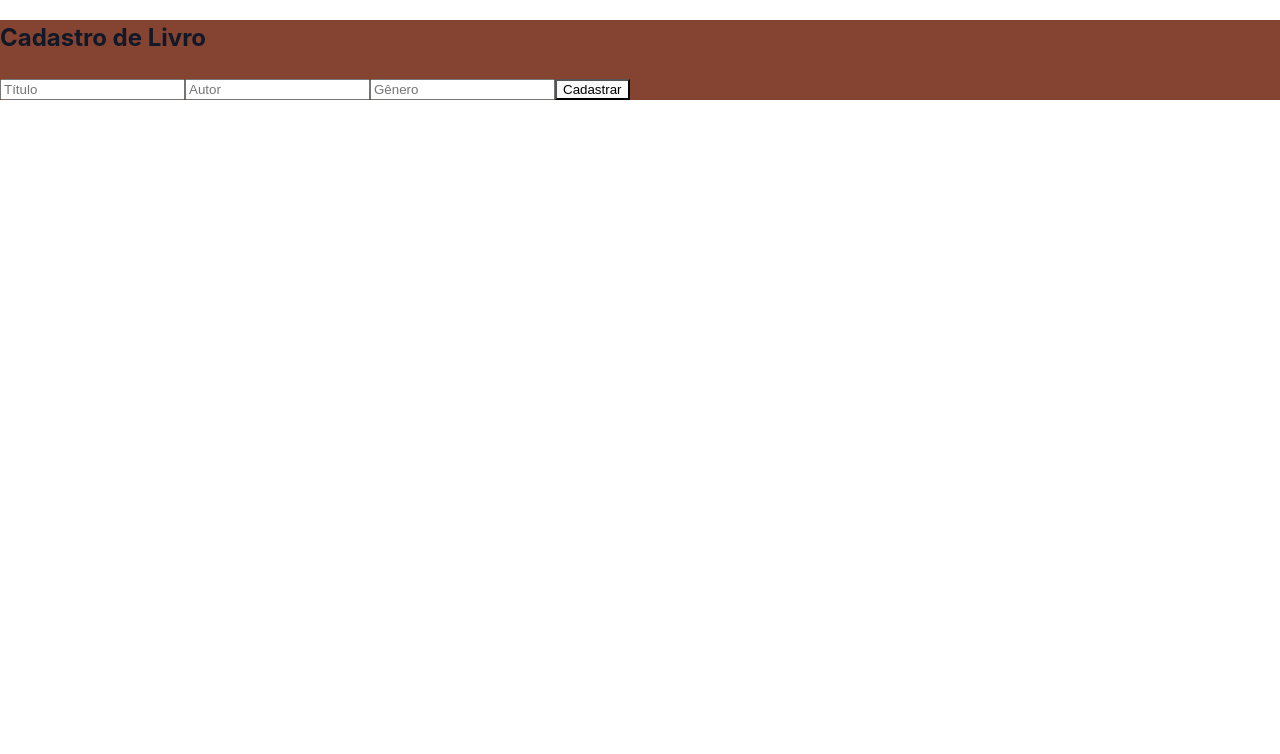
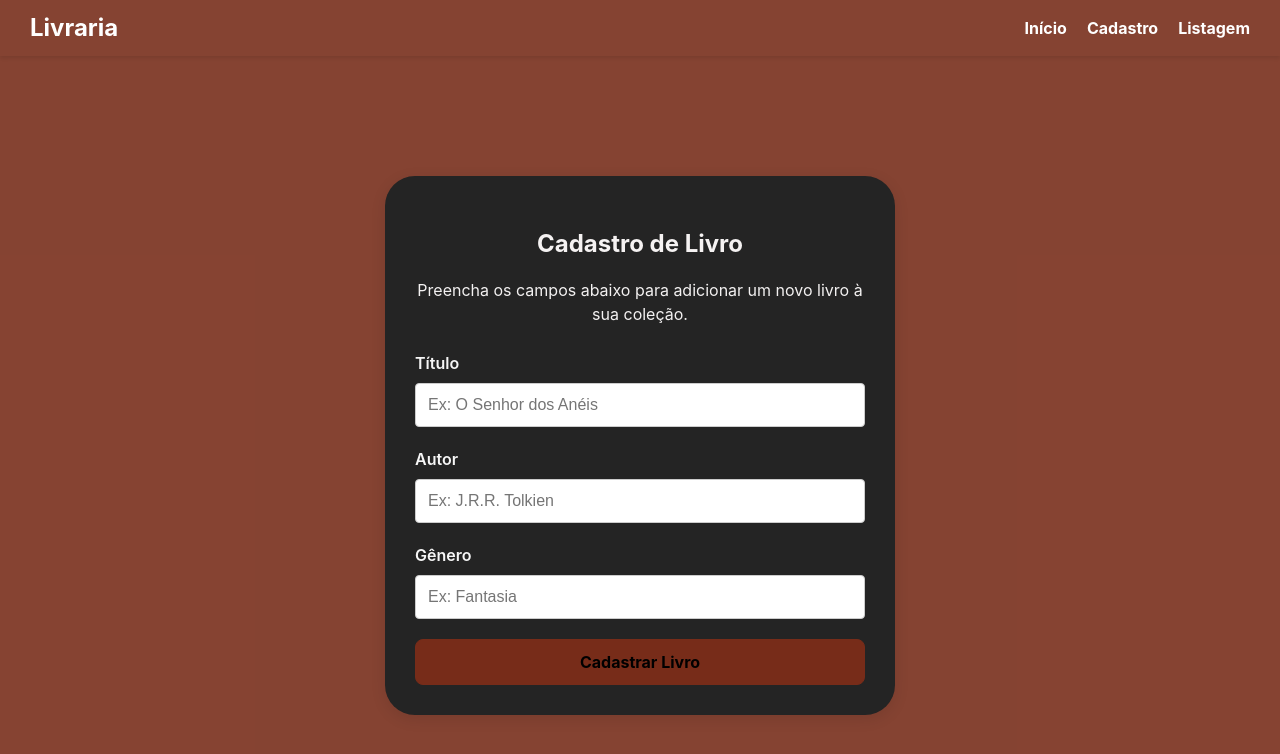
Before and after one commit to santigas/biblioteca-app, a React app: page /cadastro in a window 1280 px wide. Shown: the top 754 px of the page. Built offline with nearby package versions, Linux system fonts and the light colour scheme; the HTML template or start-up script is replaced by a standard one.

Commit message:
feat: add initial structure

```diff
--- a/src/App.jsx
+++ b/src/App.jsx
@@ -1,4 +1,5 @@
 import { BrowserRouter as Router, Routes, Route } from "react-router-dom";
+import Header from "./components/header/Header.jsx"; // ← Adicione esta linha
 import Home from "./pages/Home.jsx";
 import Cadastro from "./pages/Cadastro.jsx";
 import Listagem from "./pages/Listagem.jsx";
@@ -6,6 +7,7 @@ import Listagem from "./pages/Listagem.jsx";
 function App() {
   return (
     <Router>
+      <Header /> {/* ← Fica fixo em todas as páginas */}
       <div className="container mt-4">
         <Routes>
           <Route path="/" element={<Home />} />
--- a/src/components/BookCard.jsx
+++ b/src/components/BookCard.jsx
@@ -1,10 +1,14 @@
-export default function BookCard({ livro }) {
+export default function BookCard({ livro, onRemover }) {
   return (
     <div className="card mb-2">
       <div className="card-body">
         <h5 className="card-title">{livro.titulo}</h5>
         <p className="card-text">Autor: {livro.autor}</p>
         <p className="card-text">Gênero: {livro.genero}</p>
+
+        <button className="delete-btn" onClick={onRemover}>
+          Excluir
+        </button>
       </div>
     </div>
   );
--- a/src/components/header/header.jsx
+++ b/src/components/header/header.jsx
@@ -1,3 +1,4 @@
+import { Link } from 'react-router-dom';
 import './header.css';
 
 const Header = () => {
@@ -8,10 +9,9 @@ const Header = () => {
       </div>
       <nav className="header-nav">
         <ul>
-          <li><a href="#home">inicio</a></li>
-          <li><a href="#sobre">Sobre</a></li>
-          <li><a href="#servicos">Serviços</a></li>
-          <li><a href="#cadastro">cadastro</a></li>
+          <li><Link to="/">Início</Link></li>
+          <li><Link to="/cadastro">Cadastro</Link></li>
+          <li><Link to="/listagem">Listagem</Link></li>
         </ul>
       </nav>
     </header>
--- a/src/pages/Cadastro.jsx
+++ b/src/pages/Cadastro.jsx
@@ -1,54 +1,82 @@
-import { useState, useEffect } from "react";
+import { useState } from "react";
+import "./cadastro.css"; // Importando o CSS
 
 export default function Cadastro() {
   const [titulo, setTitulo] = useState("");
   const [autor, setAutor] = useState("");
   const [genero, setGenero] = useState("");
-  const [livros, setLivros] = useState(() => {
-    return JSON.parse(localStorage.getItem("livros")) || [];
-  });
+  const [mensagem, setMensagem] = useState("");
 
   const handleSubmit = (e) => {
     e.preventDefault();
+
+    // Pega os livros já existentes no localStorage
+    const livrosSalvos = JSON.parse(localStorage.getItem("livros")) || [];
+
     const novoLivro = { titulo, autor, genero };
-    const atualizados = [...livros, novoLivro];
-    setLivros(atualizados);
-    localStorage.setItem("livros", JSON.stringify(atualizados));
+
+    // Adiciona o novo livro à lista
+    const livrosAtualizados = [...livrosSalvos, novoLivro];
+
+    // Salva a lista atualizada no localStorage
+    localStorage.setItem("livros", JSON.stringify(livrosAtualizados));
+
+    // Limpa os campos do formulário
     setTitulo("");
     setAutor("");
     setGenero("");
+
+    // Exibe uma mensagem de sucesso
+    setMensagem("Livro cadastrado com sucesso!");
+    setTimeout(() => setMensagem(""), 3000); // Limpa a mensagem após 3 segundos
   };
 
   return (
-    <div>
+    <div className="cadastro-container">
+      <div className="cadastro-form-wrapper">
         <h2>Cadastro de Livro</h2>
-      <form onSubmit={handleSubmit}>
+        <p>Preencha os campos abaixo para adicionar um novo livro à sua coleção.</p>
+        <form onSubmit={handleSubmit} className="cadastro-form">
+          <div className="form-group">
+            <label htmlFor="titulo">Título</label>
             <input
+              id="titulo"
               type="text"
-          placeholder="Título"
+              placeholder="Ex: O Senhor dos Anéis"
               value={titulo}
               onChange={(e) => setTitulo(e.target.value)}
-          className="form-control mb-2"
+              className="form-control"
               required
             />
+          </div>
+          <div className="form-group">
+            <label htmlFor="autor">Autor</label>
             <input
+              id="autor"
               type="text"
-          placeholder="Autor"
+              placeholder="Ex: J.R.R. Tolkien"
               value={autor}
               onChange={(e) => setAutor(e.target.value)}
-          className="form-control mb-2"
+              className="form-control"
               required
             />
+          </div>
+          <div className="form-group">
+            <label htmlFor="genero">Gênero</label>
             <input
+              id="genero"
               type="text"
-          placeholder="Gênero"
+              placeholder="Ex: Fantasia"
               value={genero}
               onChange={(e) => setGenero(e.target.value)}
-          className="form-control mb-2"
+              className="form-control"
               required
             />
-        <button type="submit" className="btn btn-primary">Cadastrar</button>
+          </div>
+          <button type="submit" className="btn btn-primary w-100">Cadastrar Livro</button>
         </form>
+        {mensagem && <div className="alert alert-success mt-3">{mensagem}</div>}
+      </div>
     </div>
   );
 }
--- a/src/pages/Home.jsx
+++ b/src/pages/Home.jsx
@@ -1,7 +1,6 @@
 import React from 'react';
 import "./home.css";
 // O componente Header seria importado de sua pasta de componentes.
-import Header from "../components/header/Header";
 
 // --- Componente de Ícone de Estrela ---
 const StarIcon = ({ filled }) => (
@@ -27,19 +26,19 @@ const readingTips = [
   },
   {
     id: 2,
-    title: 'Kimetsu no Yaiba',
-    author: 'Koyoharu Gotouge',
+    title: 'Deixe de Ser Pobre',
+    author: 'Tiago Fonseca',
     rating: 5,
-    description: 'A história segue Tanjiro Kamado, que após perder sua família para demônios e ver sua irmã virar uma deles, busca uma cura para Nezuko e vingança.',
-    imageUrl: 'https://m.media-amazon.com/images/I/91YlzTkLWHL._UF1000,1000_QL80_.jpg',
+    description: 'Deixe de Ser Pobre é um guia de transformação pessoal e financeira, voltado a quem quer sair das dificuldades econômicas e conquistar sucesso com atitude e conhecimento.',
+    imageUrl: 'https://m.media-amazon.com/images/I/71qAGtcqCTL.jpg',
   },
   {
     id: 3,
-    title: 'Blue Lock',
-    author: 'Muneyuki Kaneshiro',
+    title: 'Harry Potter e a Pedra Filosofal',
+    author: 'J.K. Rowling',
     rating: 4,
-    description: 'Blue Lock é um anime e mangá de futebol que acompanha Yoichi Isagi e outros jovens atacantes em um treinamento intenso e competitivo criado para formar o melhor centroavante do mundo.',
-    imageUrl: 'https://i.ebayimg.com/images/g/84gAAOSwxMhi0tIO/s-l1200.jpg',
+    description: 'Harry Potter é um jovem bruxo órfão, famoso por sobreviver a Lord Voldemort, e protagoniza a série que mostra suas aventuras em Hogwarts e sua luta contra o bruxo das trevas.',
+    imageUrl: 'https://http2.mlstatic.com/D_NQ_NP_754630-MLU77444326845_072024-O.webp',
   },
 ];
 
@@ -70,7 +69,6 @@ const BookCard = ({ book }) => {
 export default function Home() {
   return (
     <div className="home-page">
-     <Header/>
       <main className="home-container">
         {/* Seção de Boas-Vindas */}
         <section className="welcome-section">
--- a/src/pages/Listagem.jsx
+++ b/src/pages/Listagem.jsx
@@ -1,5 +1,6 @@
 import { useState, useEffect } from "react";
 import BookCard from "../components/BookCard";
+import "./listagem.css";
 
 export default function Listagem() {
   const [livros, setLivros] = useState([]);
@@ -9,12 +10,26 @@ export default function Listagem() {
     setLivros(armazenados);
   }, []);
 
+  function removerLivro(index) {
+    const novosLivros = livros.filter((_, i) => i !== index);
+    setLivros(novosLivros);
+    localStorage.setItem("livros", JSON.stringify(novosLivros));
+  }
+
   return (
-    <div>
-      <h2>Lista de Livros</h2>
-      {livros.map((livro, index) => (
-        <BookCard key={index} livro={livro} />
-      ))}
-    </div>
+    <main className="listagem-container">
+      <h2 className="titulo-principal">Lista de Livros</h2>
+      {livros.length === 0 ? (
+        <p>Nenhum livro cadastrado.</p>
+      ) : (
+        livros.map((livro, index) => (
+          <BookCard
+            key={index}
+            livro={livro}
+            onRemover={() => removerLivro(index)} // aqui passa a função
+          />
+        ))
+      )}
+    </main>
   );
 }
--- a/src/pages/cadastro.css
+++ b/src/pages/cadastro.css
@@ -0,0 +1,75 @@
+.cadastro-container {
+  display: flex;
+  justify-content: center;
+  align-items: flex-start;
+  padding: 120px 20px 40px 20px; /* topo maior */
+  min-height: calc(100vh - 150px);
+}
+.cadastro-form-wrapper {
+  max-width: 450px;
+  width: 100%;
+  background-color: #242424;
+  padding: 30px;
+  border-radius: 30px;
+  box-shadow: 0 4px 15px rgba(0, 0, 0, 0.1);
+  color: #772c19;
+}
+
+.cadastro-form-wrapper h2 {
+  text-align: center;
+  margin-bottom: 10px;
+  font-weight: 700;
+  color: #f5f2f2;
+}
+
+.cadastro-form-wrapper p {
+  text-align: center;
+  margin-bottom: 25px;
+  color: #f3f1f1;
+}
+
+.cadastro-form .form-group {
+  margin-bottom: 20px;
+}
+
+.cadastro-form .form-group label {
+  display: block;
+  margin-bottom: 8px;
+  font-weight: 600;
+  color: #fffffff5;
+}
+
+.cadastro-form .form-control {
+  width: 100%;
+  padding: 12px;
+  border: 1px solid #ccc;
+  border-radius: 4px;
+  font-size: 16px;
+  box-sizing: border-box;
+}
+
+.cadastro-form .form-control:focus {
+  border-color: #772c19;
+  box-shadow: 0 0 0 0.2rem rgba(119, 44, 25, 0.25);
+  outline: none;
+}
+
+.cadastro-form .btn-primary {
+  background-color: #772c19;
+  border-color: #772c19;
+  padding: 12px;
+  font-size: 16px;
+  font-weight: bold;
+  cursor: pointer;
+  width: 100%;
+  transition: background-color 0.3s ease;
+}
+
+.cadastro-form .btn-primary:hover {
+  background-color: #5a2113;
+  border-color: #5a2113;
+}
+
+.alert-success {
+  text-align: center;
+}
--- /dev/null
+++ b/src/pages/listagem.css
@@ -0,0 +1,50 @@
+.card {
+  background-color: #2b150e;
+  color: #f9f6f2;
+  border: 1px solid #5c2e1d;
+  border-radius: 8px;
+  box-shadow: 0 3px 6px rgba(0, 0, 0, 0.25);
+  transition: transform 0.2s ease, box-shadow 0.2s ease;
+}
+
+.card:hover {
+  transform: translateY(-5px);
+  box-shadow: 0 6px 12px rgba(0, 0, 0, 0.3);
+}
+
+.card-body {
+  padding: 1rem;
+}
+
+.card-title {
+  margin-bottom: 0.5rem;
+  font-size: 1.1rem;
+  color: #ffe7c6;
+}
+
+.card-text {
+  margin-bottom: 0.4rem;
+  font-size: 0.95rem;
+}
+
+.delete-btn {
+  background-color: #111827;
+  color: #fff;
+  border: none;
+  padding: 0.5rem 0.8rem;
+  border-radius: 6px;
+  cursor: pointer;
+  transition: background-color 0.2s ease;
+  margin-top: 0.5rem;
+}
+
+.delete-btn:hover {
+  background-color: #d14a4a;
+}
+
+.titulo-principal {
+  font-size: 1.8rem;
+  margin-bottom: 1rem;
+  color: #ffe7c6;
+  text-align: center;
+}
```
Also changed, not shown: src/index.css (+4 -6 lines), src/components/header/header.css (line endings or trailing spaces). Lines whose indentation alone changed are shown as unchanged.
